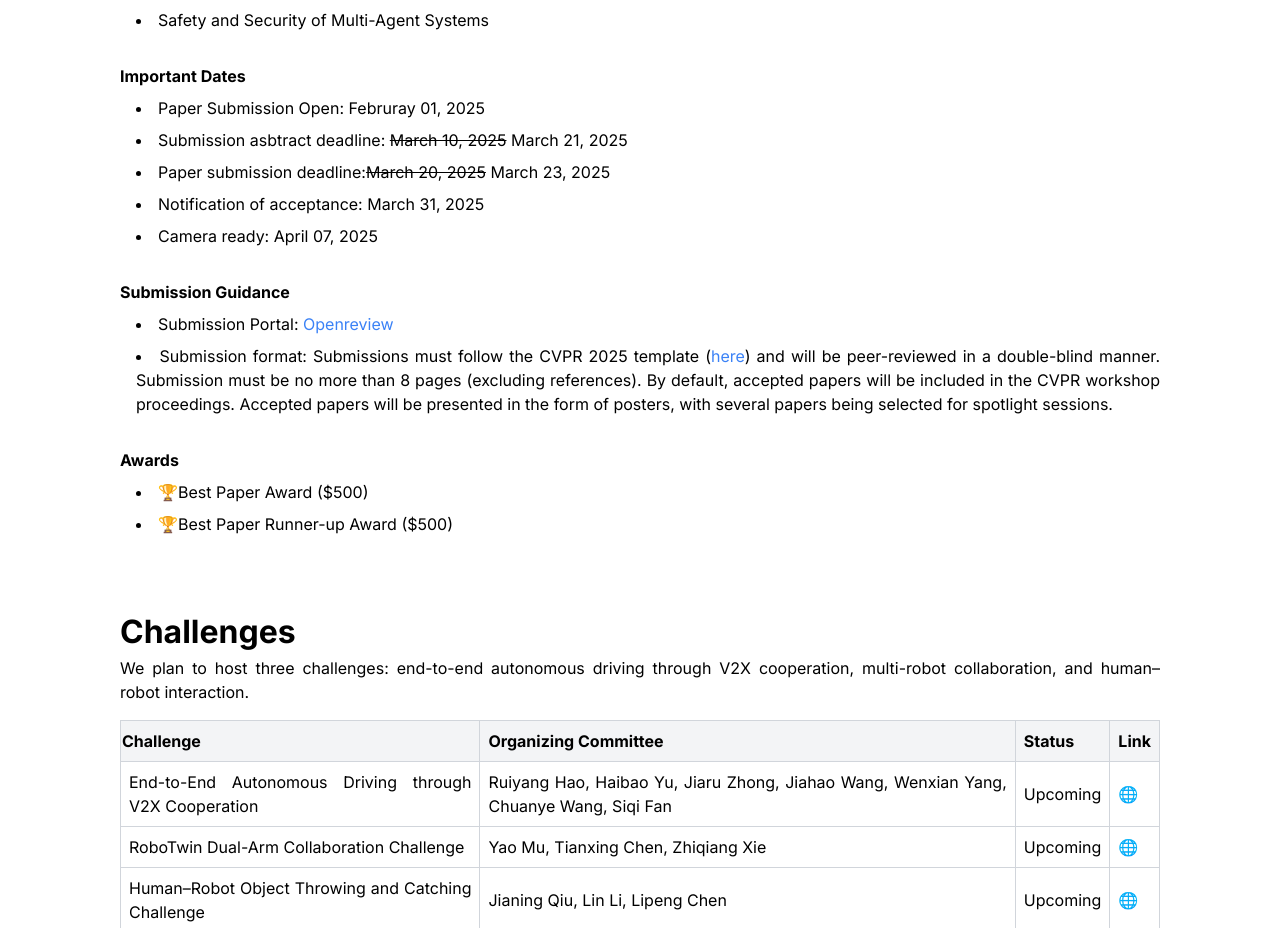
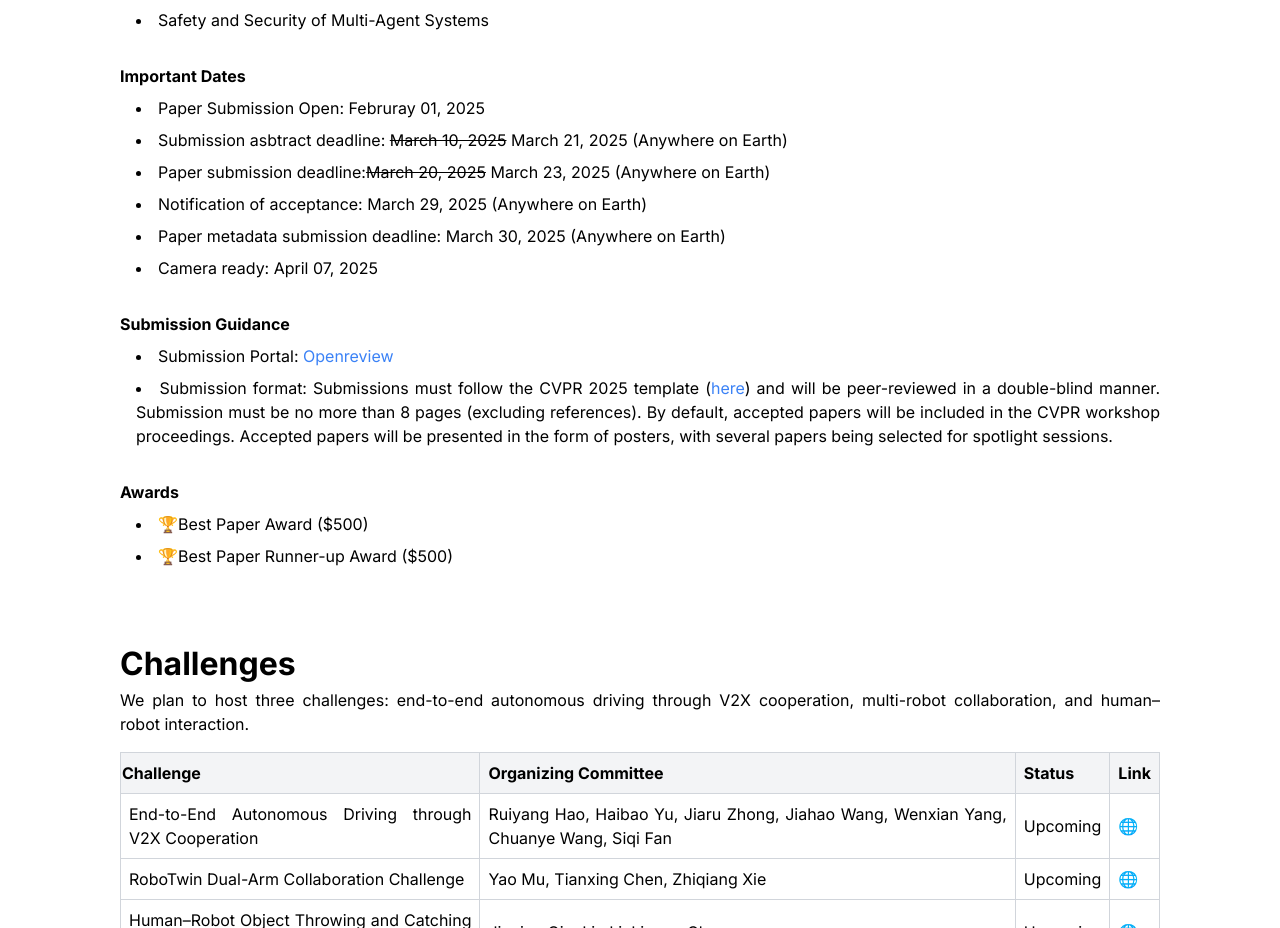
Before and after one commit to coop-intelligence/coop-intelligence.github.io, a Next.js app: page / in a window 1280 px wide. Shown: the part 1721-2649 px from the top of the page. Built offline with nearby package versions, Linux system fonts and the light colour scheme.

Commit message:
update timeline for callforpapers

```diff
--- a/src/app/components/callforpapers.jsx
+++ b/src/app/components/callforpapers.jsx
@@ -28,9 +28,10 @@ const CallForPapers = () => {
             </p>
             <ul className="list-disc list-inside space-y-2 mt-2 mb-8 ml-4">
                 <li>Paper Submission Open: Februray 01, 2025</li>
-                <li>Submission asbtract deadline: <s>March 10, 2025</s> March 21, 2025</li>
-                <li>Paper submission deadline:<s>March 20, 2025</s> March 23, 2025</li>
-                <li>Notification of acceptance: March 31, 2025</li>
+                <li>Submission asbtract deadline: <s>March 10, 2025</s> March 21, 2025 (Anywhere on Earth)</li>
+                <li>Paper submission deadline:<s>March 20, 2025</s> March 23, 2025 (Anywhere on Earth)</li>
+                <li>Notification of acceptance: March 29, 2025 (Anywhere on Earth)</li>
+                <li>Paper metadata submission deadline: March 30, 2025 (Anywhere on Earth)</li>
                 <li>Camera ready: April 07, 2025</li>
             </ul>
             <p className="text-pretty mb-2">
```
